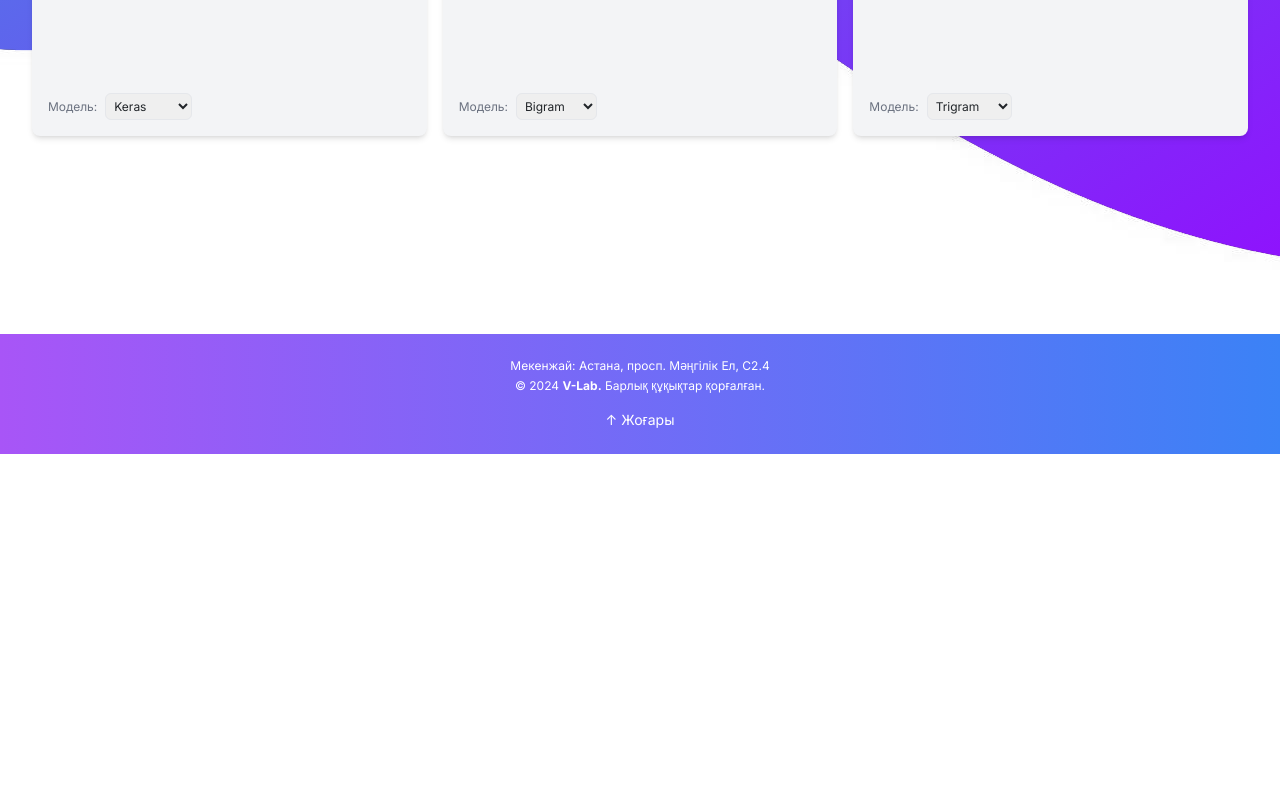
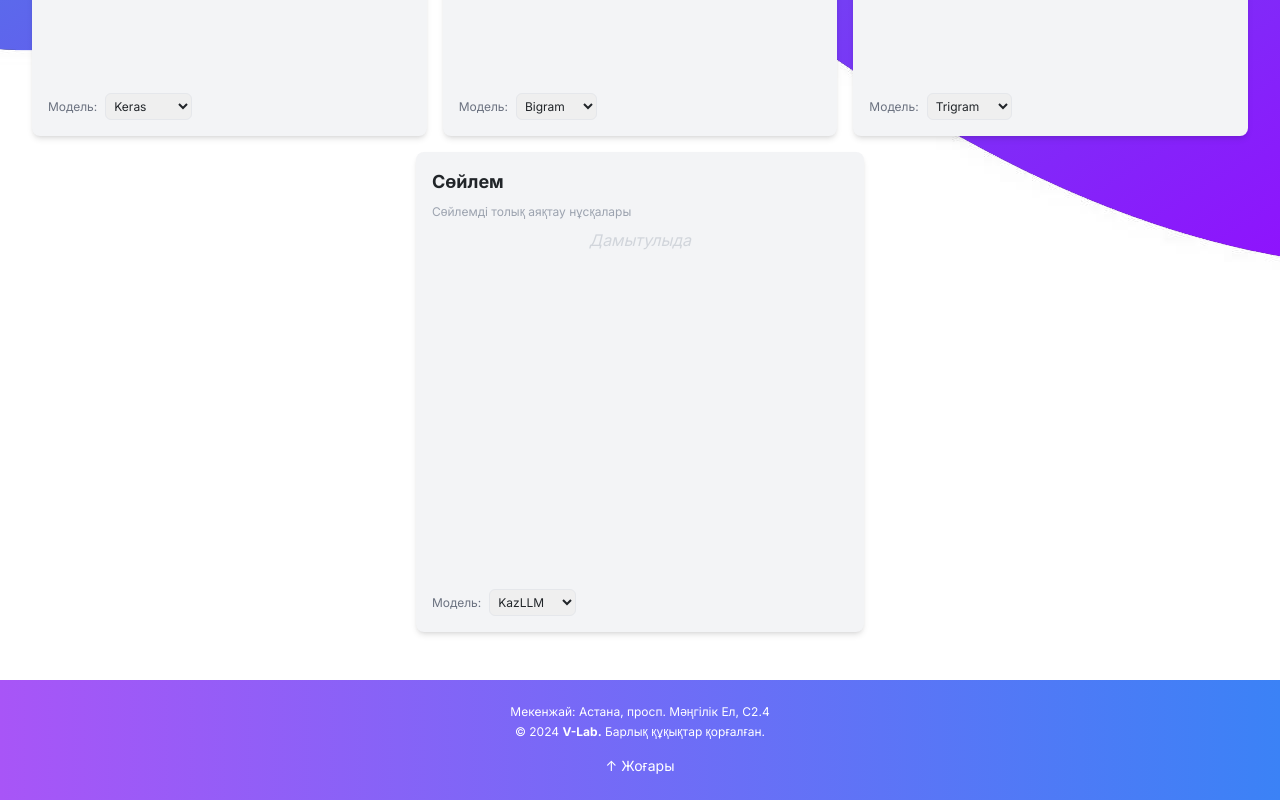
Before and after one commit to dimashshs/Virtual_Bolzhau, a Next.js app in the folder bolzhau.ai-main/: page / in a window 1280 px wide. Shown: the part 530-1330 px from the top of the page. Before the commit the page ends 984 px from the top, so only its background shows below. Built offline with nearby package versions, Linux system fonts and the light colour scheme.

Commit message:
gitlab testing

```diff
--- a/bolzhau.ai-main/app/page.tsx
+++ b/bolzhau.ai-main/app/page.tsx
@@ -199,7 +199,31 @@ const MainPage = () => {
             </div>
           </div>
 
-
+          {/* Сөйлем */}
+          <div
+            className="flex flex-col bg-gray-100 p-4 rounded-lg shadow-md flex-1 min-w-[300px] max-w-md"
+            style={{ height: "30rem" }}
+          >
+            <h3 className="text-lg mb-2">
+              <b>Сөйлем</b>
+            </h3>
+            <div className="text-gray-400 mb-2 text-xs">
+              Сөйлемді толық аяқтау нұсқалары
+            </div>
+            <div className="flex justify-center h-full">
+              <h3 className="text-m text-gray-300 text-center italic">
+                Дамытулыда
+              </h3>
+            </div>
+            <div className="flex items-center gap-2 mt-auto">
+              <h4 className="text-xs text-gray-500">Модель:</h4>
+              <select className="w-22 p-1 border rounded-md text-xs">
+                <option value="model1">KazLLM</option>
+                <option value="model2">KazLLM 2</option>
+                <option value="model3">KazLLM 3</option>
+              </select>
+            </div>
+          </div>
         </div>
         {/* Блок с выбором модели и кнопкой загрузки */}
         {/* <div className="flex flex-col items-center mt-8 p-4 bg-gray-50 rounded-lg shadow-md w-full max-w-lg mx-auto">
```
